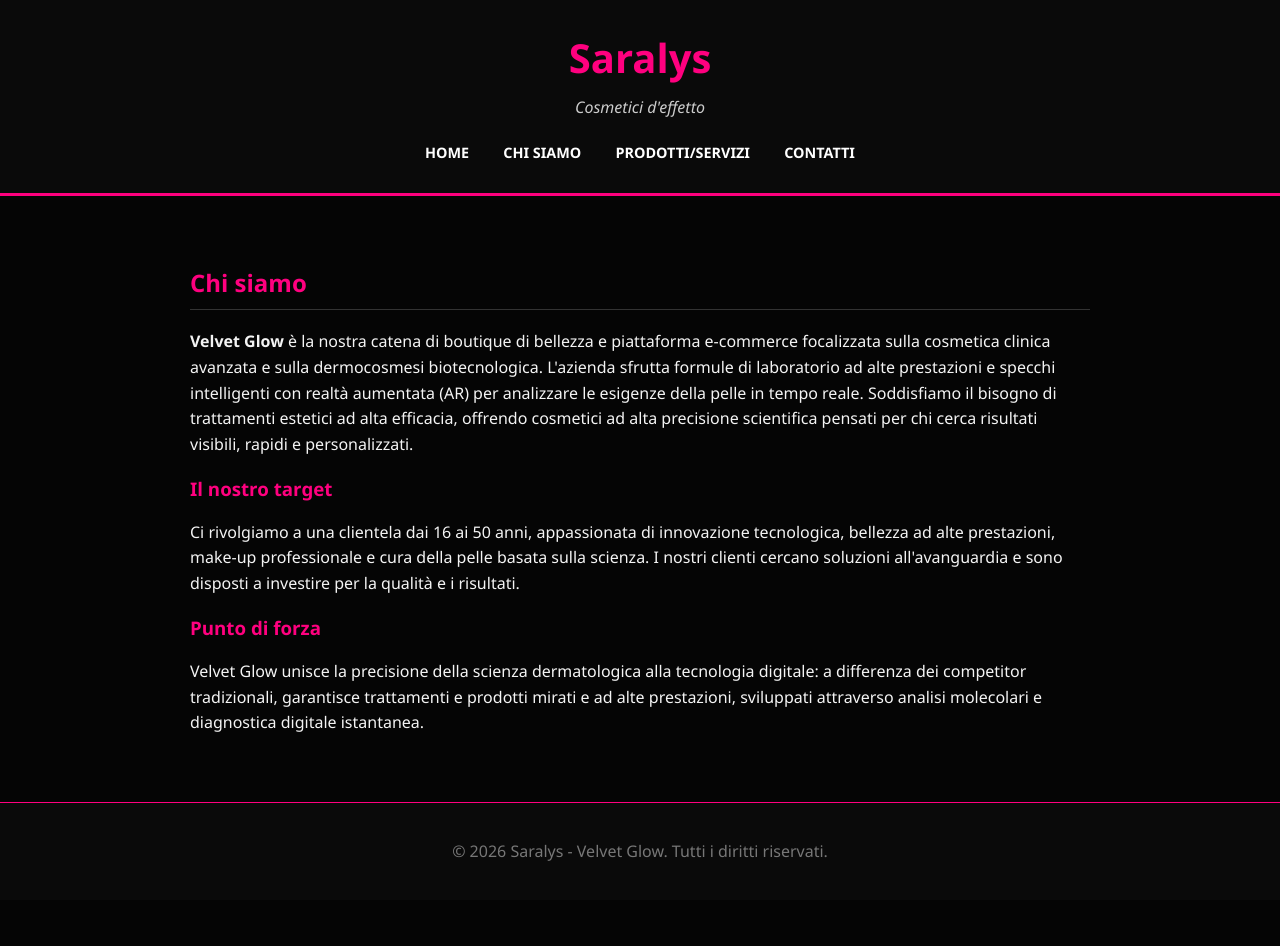
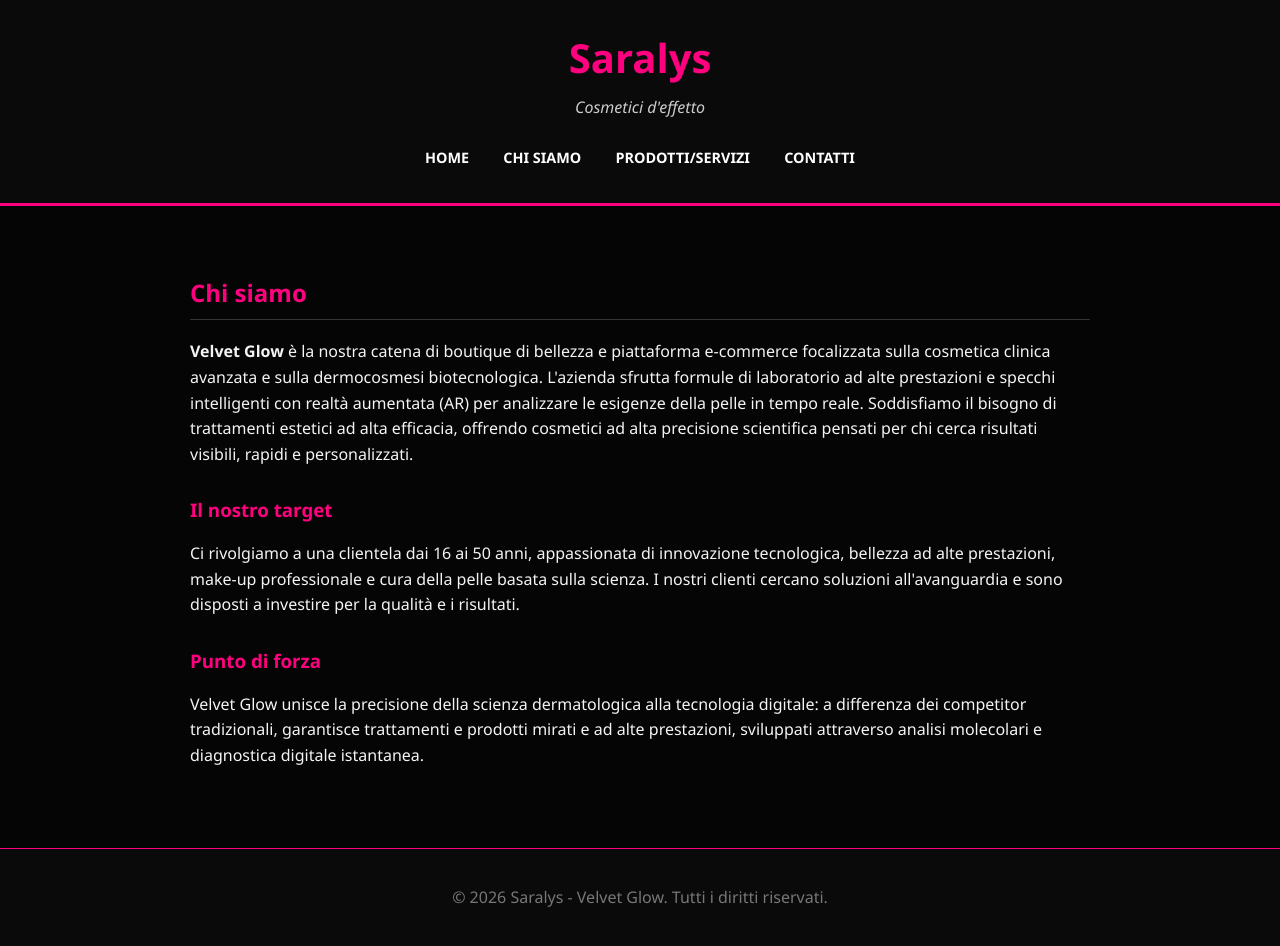
Before and after one commit to sarabonacchi07-cloud/Saralys-e-i-Commercio-d-effeto-, a plain HTML site: page chi-siamo.html in a window 1280 px wide. Before the commit the page ends 900 px from the top, so only its background shows below. Drawn offline with Linux system fonts and the light colour scheme.

Commit message:
Update chi-siamo.html

```diff
--- a/chi-siamo.html
+++ b/chi-siamo.html
@@ -37,8 +37,8 @@
             margin: 0;
         }
         nav ul li {
-            display: inline;
-            margin: 0 15px;
+            display: inline-block;
+            margin: 5px 15px;
         }
         nav ul li a {
             color: #ffffff;
@@ -67,6 +67,9 @@
         p {
             line-height: 1.6;
         }
+        section {
+            margin-bottom: 30px;
+        }
         footer {
             background-color: #0a0a0a;
             color: #777;
@@ -92,14 +95,20 @@
     </header>
 
     <main>
+        <section>
             <h2>Chi siamo</h2>
             <p><strong>Velvet Glow</strong> è la nostra catena di boutique di bellezza e piattaforma e-commerce focalizzata sulla cosmetica clinica avanzata e sulla dermocosmesi biotecnologica. L'azienda sfrutta formule di laboratorio ad alte prestazioni e specchi intelligenti con realtà aumentata (AR) per analizzare le esigenze della pelle in tempo reale. Soddisfiamo il bisogno di trattamenti estetici ad alta efficacia, offrendo cosmetici ad alta precisione scientifica pensati per chi cerca risultati visibili, rapidi e personalizzati.</p>
+        </section>
 
+        <section>
             <h3>Il nostro target</h3>
             <p>Ci rivolgiamo a una clientela dai 16 ai 50 anni, appassionata di innovazione tecnologica, bellezza ad alte prestazioni, make-up professionale e cura della pelle basata sulla scienza. I nostri clienti cercano soluzioni all'avanguardia e sono disposti a investire per la qualità e i risultati.</p>
+        </section>
 
+        <section>
             <h3>Punto di forza</h3>
             <p>Velvet Glow unisce la precisione della scienza dermatologica alla tecnologia digitale: a differenza dei competitor tradizionali, garantisce trattamenti e prodotti mirati e ad alte prestazioni, sviluppati attraverso analisi molecolari e diagnostica digitale istantanea.</p>
+        </section>
     </main>
 
     <footer>
```
Lines whose indentation alone changed are shown as unchanged.
